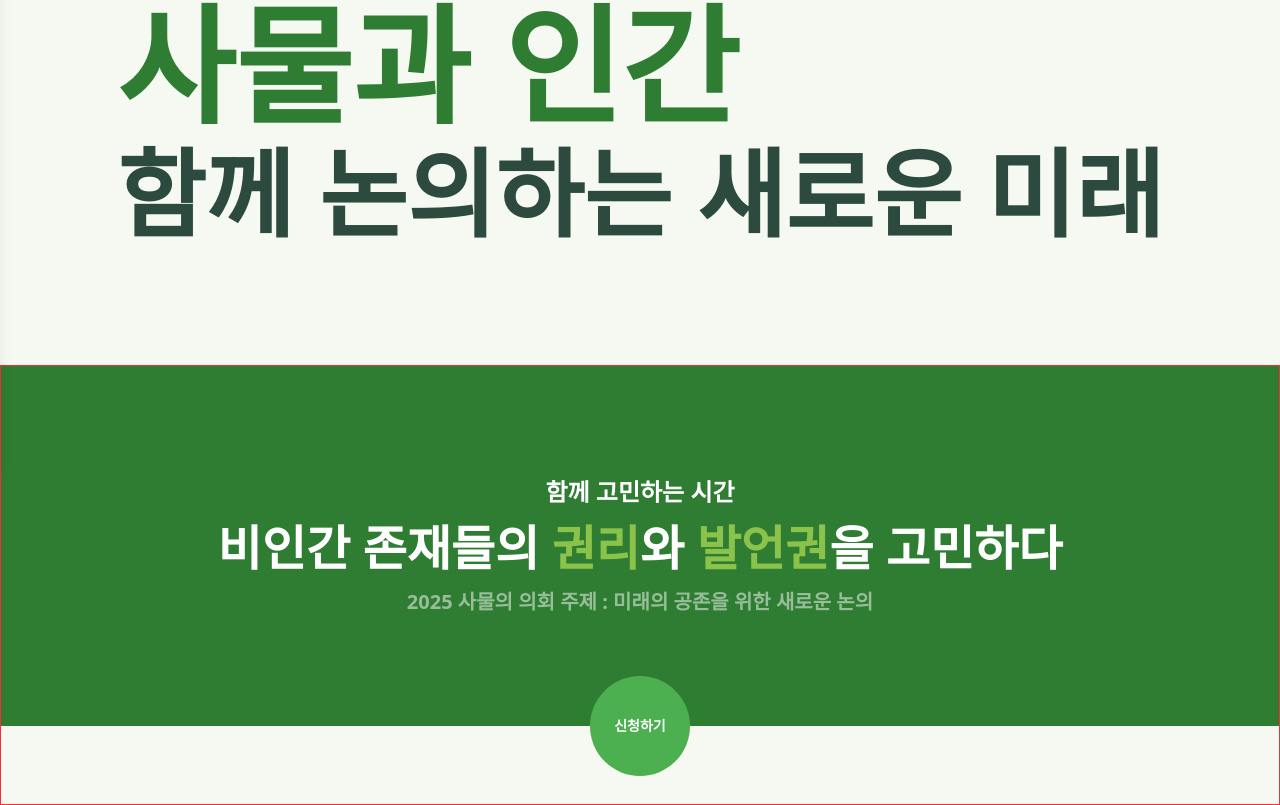
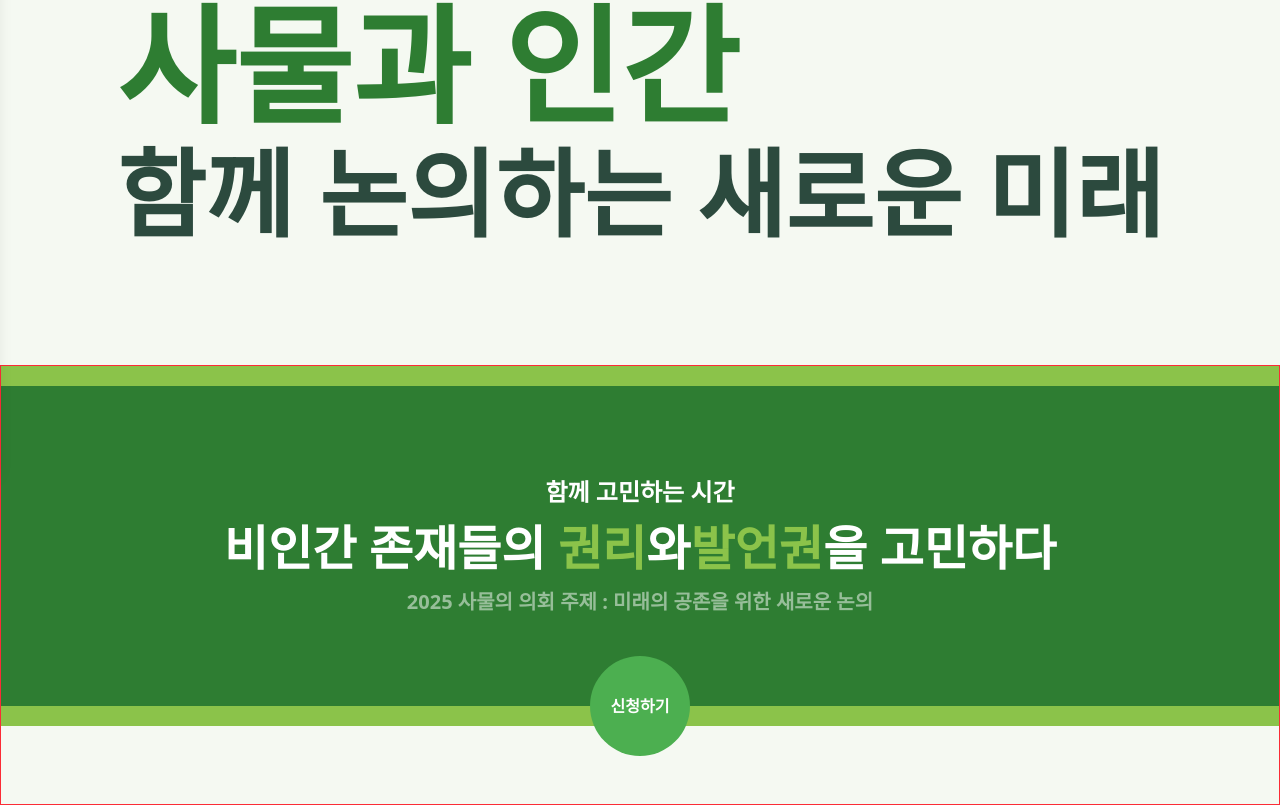
Before and after one commit to shin-minhyuk/samul.parliament, a Next.js app: page / in a window 1280 px wide. Shown: the part 331-1136 px from the top of the page. Built offline with nearby package versions, Linux system fonts and the light colour scheme.

Commit message:
[feat] 서브 배너 애니메이션 추가

```diff
--- a/src/app/globals.css
+++ b/src/app/globals.css
@@ -11,7 +11,9 @@
   --color-nature-earth: #795548; /* 대지의 갈색 */
   --color-nature-spring: #8bc34a; /* 봄의 연한 녹색 */
 
-  --animate-wiggle: wiggle 0.2s ease-in-out;
+  --animate-wiggle: wiggle 0.2s ease-in-out forwards;
+  --animate-rotate-in: rotateIn 1.4s ease-in-out forwards;
+  --animate-slide-up: slide-up 0.7s ease-in-out;
 
   @keyframes wiggle {
     0% {
@@ -24,7 +26,20 @@
     }
   }
 
-  --animate-slide-up: slide-up 0.7s ease-in-out;
+  @keyframes rotateIn {
+    0% {
+      transform: rotate(-180deg);
+      opacity: 0;
+    }
+    50% {
+      transform: rotate(-180deg);
+      opacity: 0;
+    }
+    100% {
+      transform: rotate(0);
+      opacity: 1;
+    }
+  }
 
   @keyframes slide-up {
     0% {
--- a/src/app/page.tsx
+++ b/src/app/page.tsx
@@ -21,12 +21,14 @@ export default function Home() {
         {/* 서브 배너 */}
         <section className="h-[440px] border border-red-500">
           {/* 서브 배너 */}
-          <div className="bg-nature-forest relative flex h-[360px] items-center justify-center text-white">
-            <div className="flex flex-col gap-4 text-center text-2xl">
+          <div>
+            <div className="bg-nature-forest border-nature-spring relative flex h-[360px] items-center justify-center border-y-[20px] text-white">
+              <div className="animate-slide-up flex flex-col gap-4 text-center text-2xl">
                 <p className="font-semibold">함께 고민하는 시간</p>
                 <p className="text-5xl font-bold">
-                비인간 존재들의 <span className="text-nature-spring">권리</span>
-                와 <span className="text-nature-spring">발언권</span>을 고민하다
+                  비인간 존재들의{" "}
+                  <span className="text-nature-spring">권리</span>와
+                  <span className="text-nature-spring">발언권</span>을 고민하다
                 </p>
                 <p className="text-xl font-bold opacity-50">
                   2025 사물의 의회 주제 : 미래의 공존을 위한 새로운 논의
@@ -34,9 +36,10 @@ export default function Home() {
               </div>
 
               {/* 참가버튼 */}
-            <button className="bg-nature-leaf hover:bg-nature-spring hover:animate-wiggle absolute right-0 bottom-[-50px] left-0 mx-auto h-[100px] w-[100px] rounded-full px-4 py-2 text-sm font-semibold text-white transition-all">
-              신청하기
+              <button className="animate-rotate-in bg-nature-leaf hover:bg-nature-spring hover:animate-wiggle text-md absolute right-0 bottom-[-50px] left-0 mx-auto h-[100px] w-[100px] rounded-full px-4 py-2 font-bold text-white transition-all">
+                <p>신청하기</p>
               </button>
+            </div>
           </div>
         </section>
       </main>
```
Lines whose indentation alone changed are shown as unchanged.
